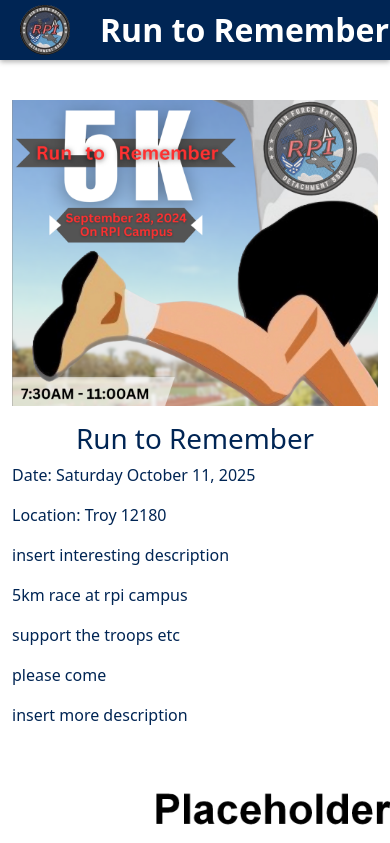
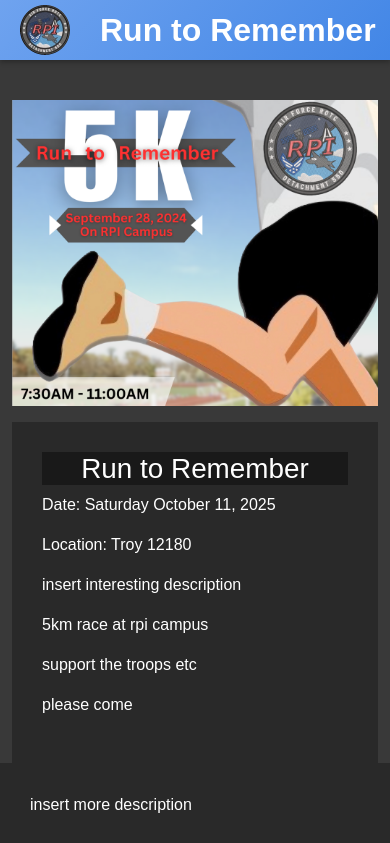
Before and after one commit to DatMoonGamer/r2r, a plain HTML site: page test.html in a window 390 px wide. Shown: the top 843 px of the page. Drawn offline with nearby package versions, Linux system fonts and the light colour scheme.

Commit message:
mobile 2: electric boogaloo

```diff
--- a/resources/test.css
+++ b/resources/test.css
@@ -2,9 +2,13 @@
    --primary: #003594;
    --secondary: #002554;
    --tertiary: white;
-   --background: lightskyblue;
+   --lightbluelight: #6fa3ef;
+   --lightbluedark: #4286E6;
    --primary-text: #002554;
    --secondary-text: white;
+   --background: #393939;
+   --content-background: #292929;
+   --header-background: #191919;
 }
 
 body {
@@ -27,6 +31,13 @@ h1 {
   z-index: 1030;
 }
 
+#header {
+  background: linear-gradient(135deg, var(--lightbluelight) 0%, var(--lightbluedark) 100%);
+  color: var(--secondary-text);
+  box-shadow: 0 2px 5px rgba(0,0,0,0.3);
+  z-index: 100;
+}
+
 .header_container {
   max-width: 1140px;
   margin: 0 auto;
@@ -37,13 +48,6 @@ h1 {
   align-items: center;
   height: 60px;
   flex-wrap: nowrap;
-}
-
-#header {
-  background-color: var(--secondary);
-  color: var(--secondary-text);
-  box-shadow: 0 2px 5px rgba(0,0,0,0.3);
-  z-index: 100;
 }
 
 #header_left {
@@ -108,7 +112,7 @@ h1 {
    color: var(--secondary-text);
    text-align: center;
 
-   background-color: var(--secondary);
+   background: linear-gradient(135deg, var(--lightbluelight) 0%, var(--lightbluedark) 100%);
 
    margin-top: 0px;
    margin-left: auto;
@@ -130,6 +134,16 @@ h1 {
 }
 
 .main_content {
-   color: var(--primary-text);
+   color: var(--secondary-text);
    margin-top: 100px;
+   margin-bottom: 50px;
 }
+
+.content_box {
+   padding: 30px;
+   background-color: var(--content-background);
+}
+
+.content_box h1 {
+   background-color: var(--header-background);
+}
--- a/test.html
+++ b/test.html
@@ -2,9 +2,9 @@
 <html>
   <head>
     <title>Run to Remember</title>
-    <link rel="stylesheet" href="resources/test.css">
     <link rel="icon" type="image/x-icon" href="resources/images/det550.png">
     <link href="https://cdn.jsdelivr.net/npm/bootstrap@5.3.0/dist/css/bootstrap.min.css" rel="stylesheet">
+   <link rel="stylesheet" href="resources/test.css">
     <script type="text/javascript" src="index.js"></script>
   </head>
 <body>
@@ -29,7 +29,7 @@
 <img src="resources/images/Run-to-Remember-e1724098860882.png" alt="nyeeoow" class="img-fluid mb-3">
     </div>
     <div class="col-12 col-lg-6">
-        <div>
+        <div class="content_box">
           <h1>Run to Remember</h1>
           <p>Date: Saturday October 11, 2025</p>
           <p>Location: Troy 12180</p>
@@ -47,7 +47,7 @@
           </p>
         </div>
     </div>
-    <div class="col-12 col-lg-6">
+    <div class="col-12 col-lg-6 content_box">
 <p>insert more description</p>
     </div>
     <div class="col-12 col-lg-6">
```
